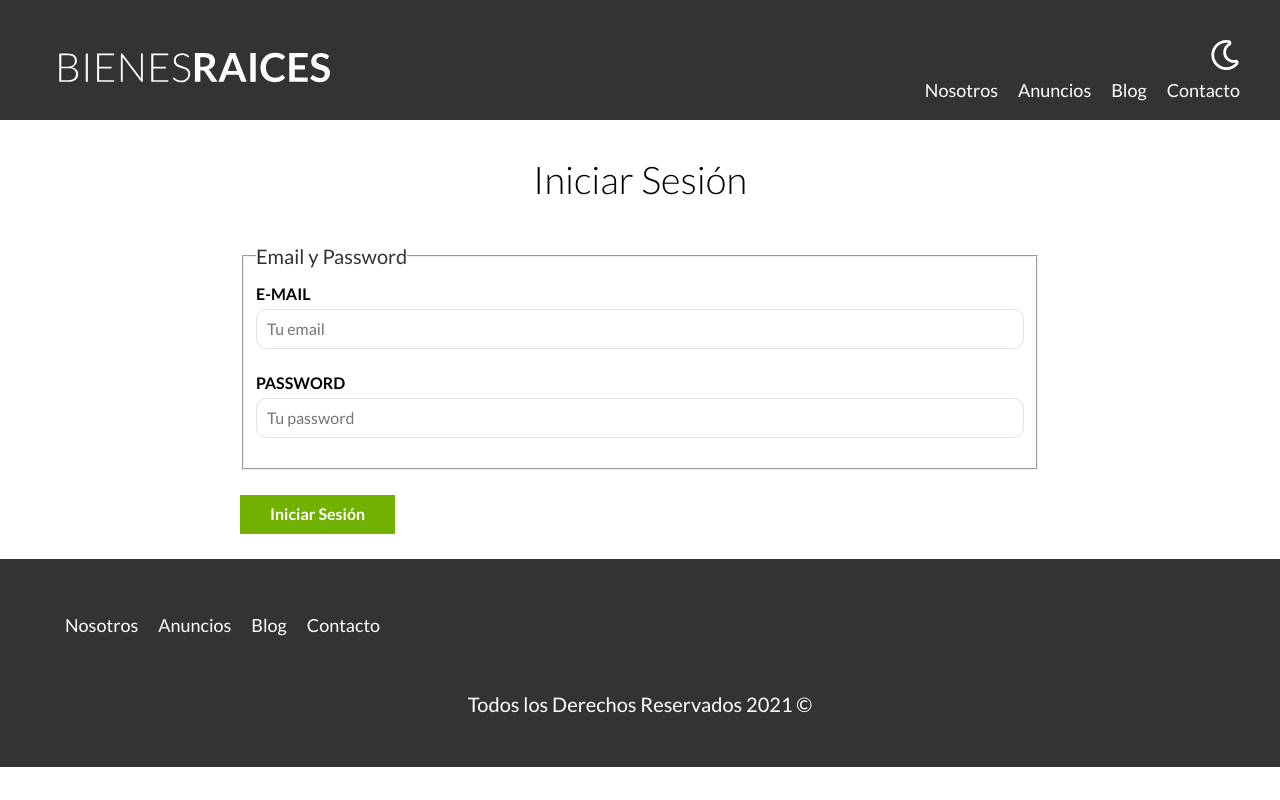
After one commit to FranMendo2002/bienesRaices, a PHP site: page /login.php in a window 1280 px wide. The commit adds this page. Run offline with PHP 8.4, Linux system fonts and the light colour scheme.

```diff
--- /dev/null
+++ b/login.php
@@ -0,0 +1,25 @@
+<?php
+    require 'includes/funciones.php';
+    incluirTemplate('header');
+?>
+
+<main class="contenedor seccion contenido-centrado">
+    <h1>Iniciar Sesión</h1>
+
+    <form action="" class="formulario">
+        <fieldset>
+            <legend>Email y Password</legend>
+
+            <label for="email">E-mail</label>
+            <input id="email" type="email" placeholder="Tu email">
+
+            <label for="password">Password</label>
+            <input id="password" type="text" placeholder="Tu password">
+        </fieldset>
+
+        <input type="submit" value="Iniciar Sesión" class="boton boton-verde">
+
+    </form>
+</main>
+
+<?php incluirTemplate('footer'); ?>
```
Also changed, not shown: usuario.php (+16 -0 lines).
